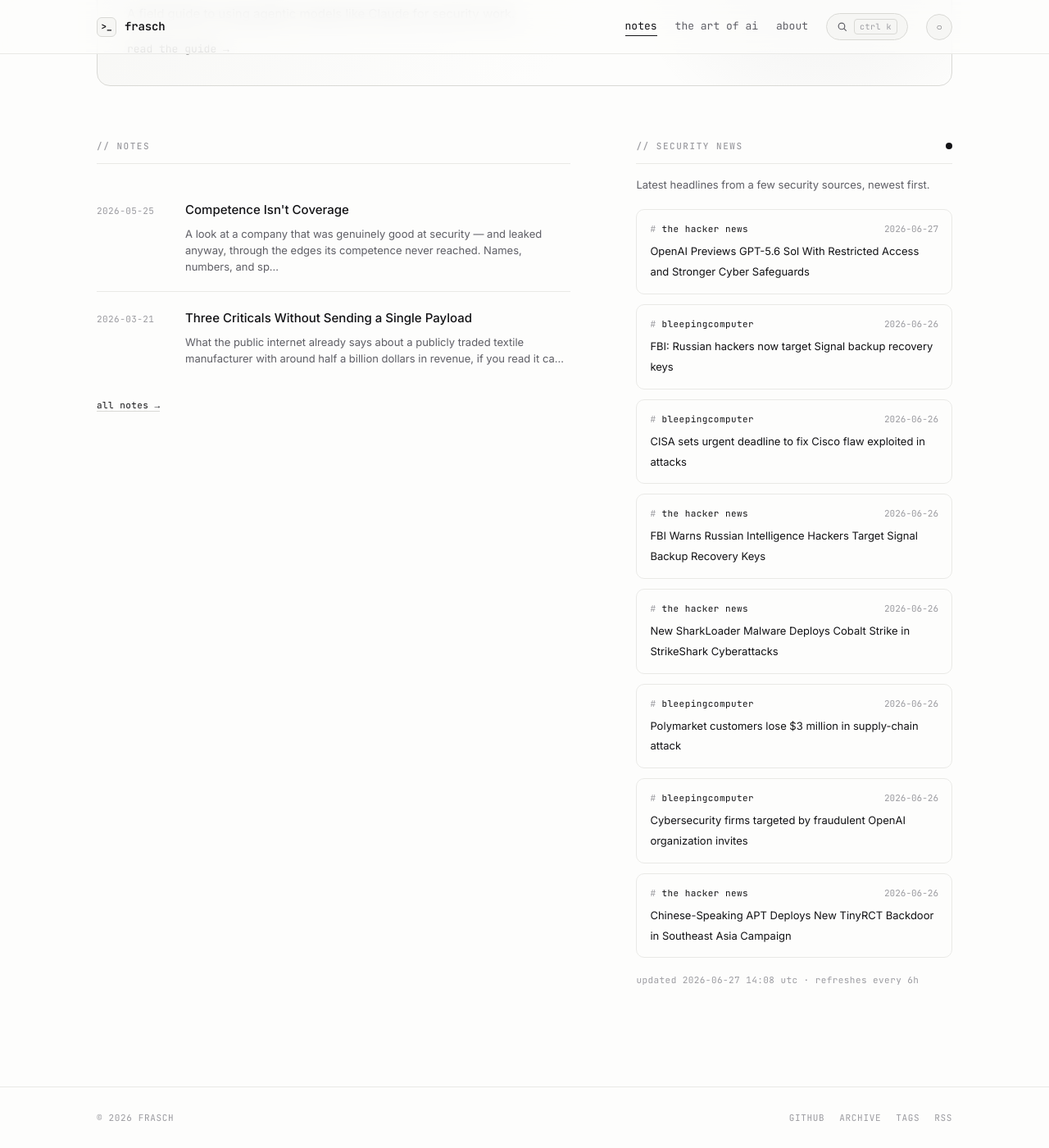
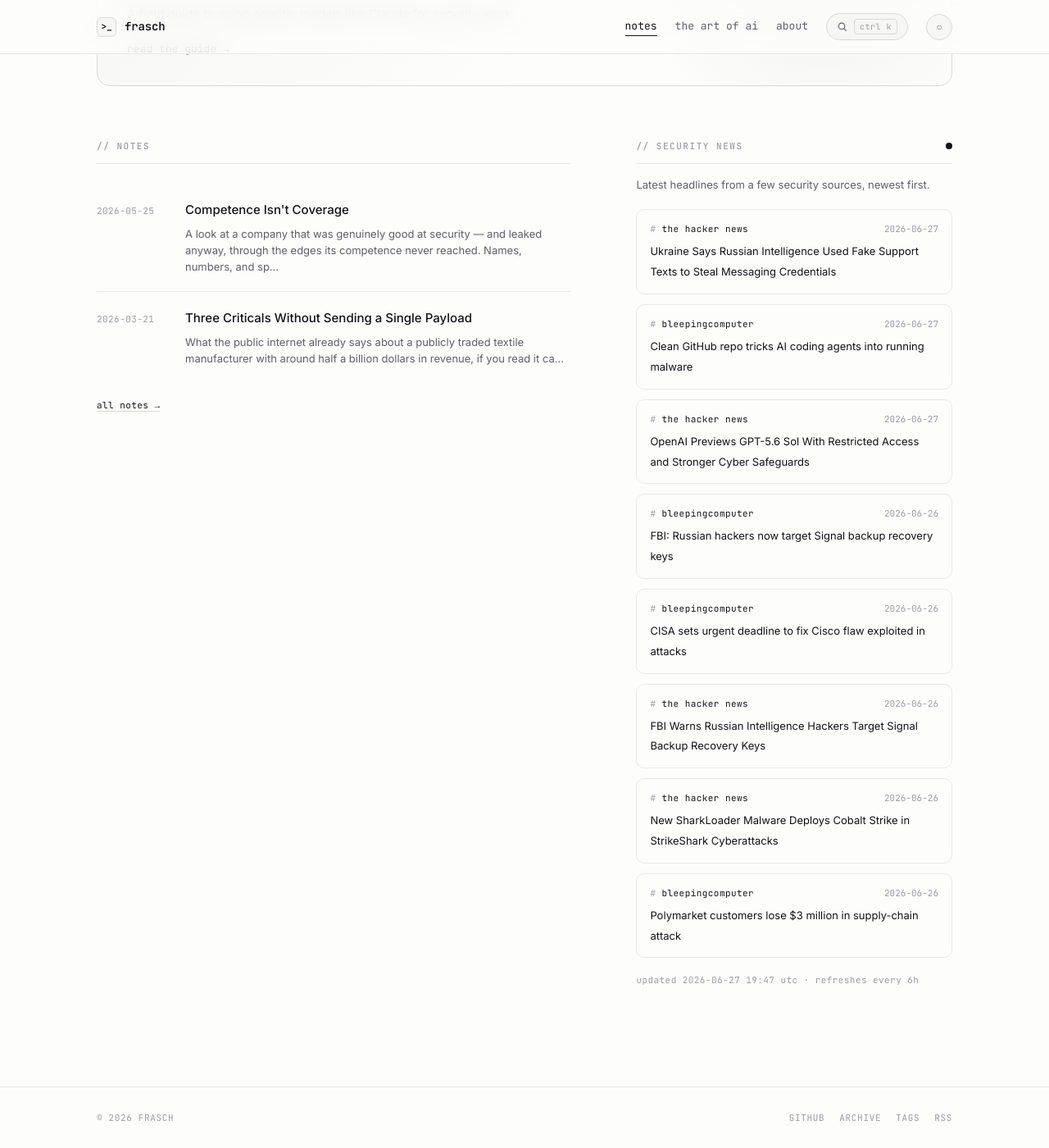
Before and after one commit to whoisfrasch/frasch, a Jekyll site: the page built from index.html, in a window 1280 px wide and 1400 px high, scrolled down 615 px. Shown: the whole window at 82% size. Built offline with Jekyll 4.4.1, drawn with Linux system fonts in a browser that asks for light colours.

Commit message:
Refresh security news feed

```diff
--- a/_data/news.json
+++ b/_data/news.json
@@ -1,6 +1,18 @@
 {
-  "updated": "2026-06-27T14:08:21Z",
+  "updated": "2026-06-27T19:47:12Z",
   "items": [
+    {
+      "source": "the hacker news",
+      "title": "Ukraine Says Russian Intelligence Used Fake Support Texts to Steal Messaging Credentials",
+      "link": "https://thehackernews.com/2026/06/ukraine-says-russian-intelligence-used.html",
+      "date": "2026-06-27T17:27:11Z"
+    },
+    {
+      "source": "bleepingcomputer",
+      "title": "Clean GitHub repo tricks AI coding agents into running malware",
+      "link": "https://www.bleepingcomputer.com/news/security/clean-github-repo-tricks-ai-coding-agents-into-running-malware/",
+      "date": "2026-06-27T14:22:36Z"
+    },
     {
       "source": "the hacker news",
       "title": "OpenAI Previews GPT-5.6 Sol With Restricted Access and Stronger Cyber Safeguards",
@@ -36,18 +48,6 @@
       "title": "Polymarket customers lose $3 million in supply-chain attack",
       "link": "https://www.bleepingcomputer.com/news/security/polymarket-customers-lose-3-million-in-supply-chain-attack/",
       "date": "2026-06-26T18:04:12Z"
-    },
-    {
-      "source": "bleepingcomputer",
-      "title": "Cybersecurity firms targeted by fraudulent OpenAI organization invites",
-      "link": "https://www.bleepingcomputer.com/news/security/cybersecurity-firms-targeted-by-fraudulent-openai-organization-invites/",
-      "date": "2026-06-26T17:49:07Z"
-    },
-    {
-      "source": "the hacker news",
-      "title": "Chinese-Speaking APT Deploys New TinyRCT Backdoor in Southeast Asia Campaign",
-      "link": "https://thehackernews.com/2026/06/chinese-speaking-apt-deploys-new.html",
-      "date": "2026-06-26T16:21:25Z"
     }
   ]
 }
```
